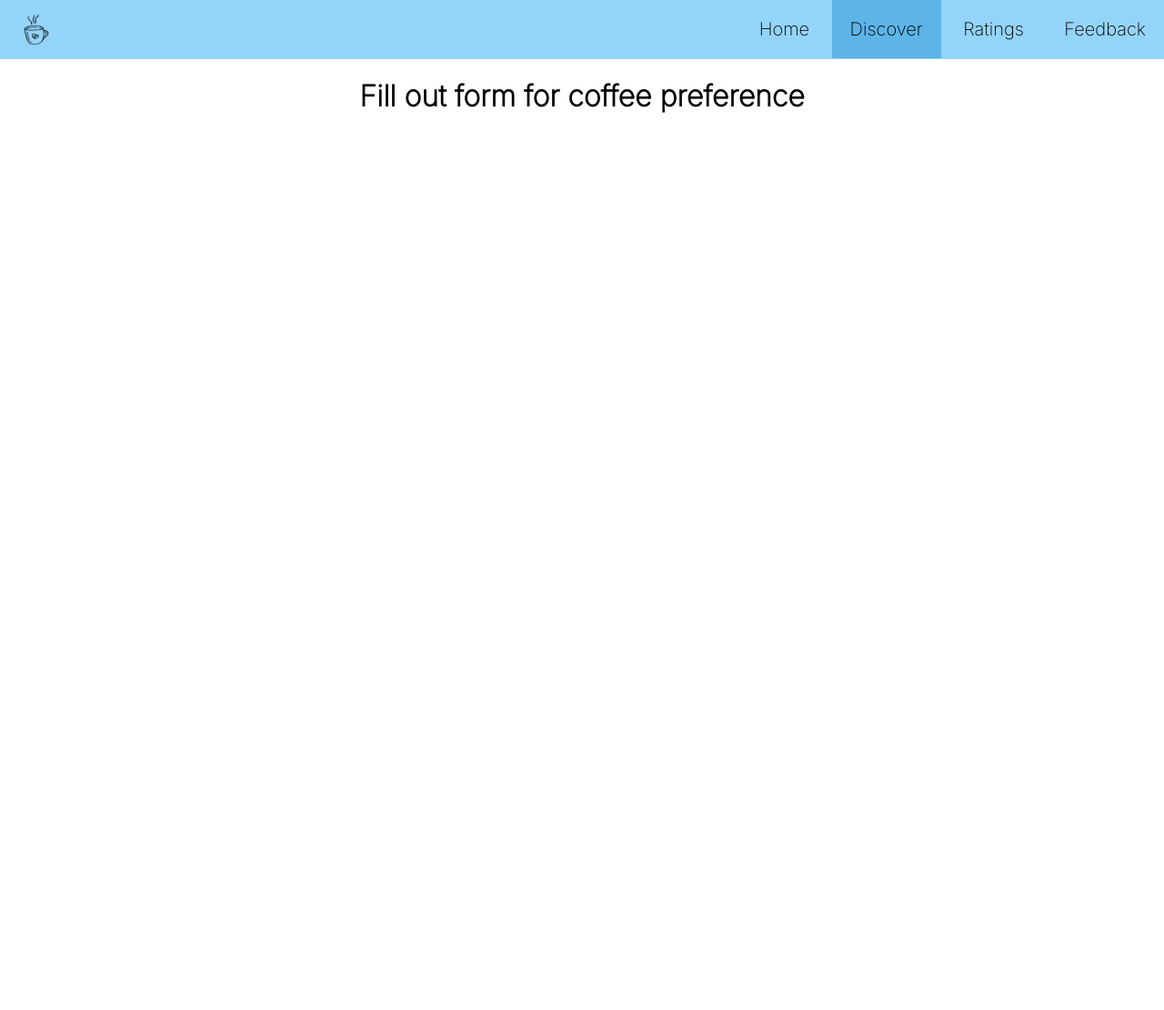
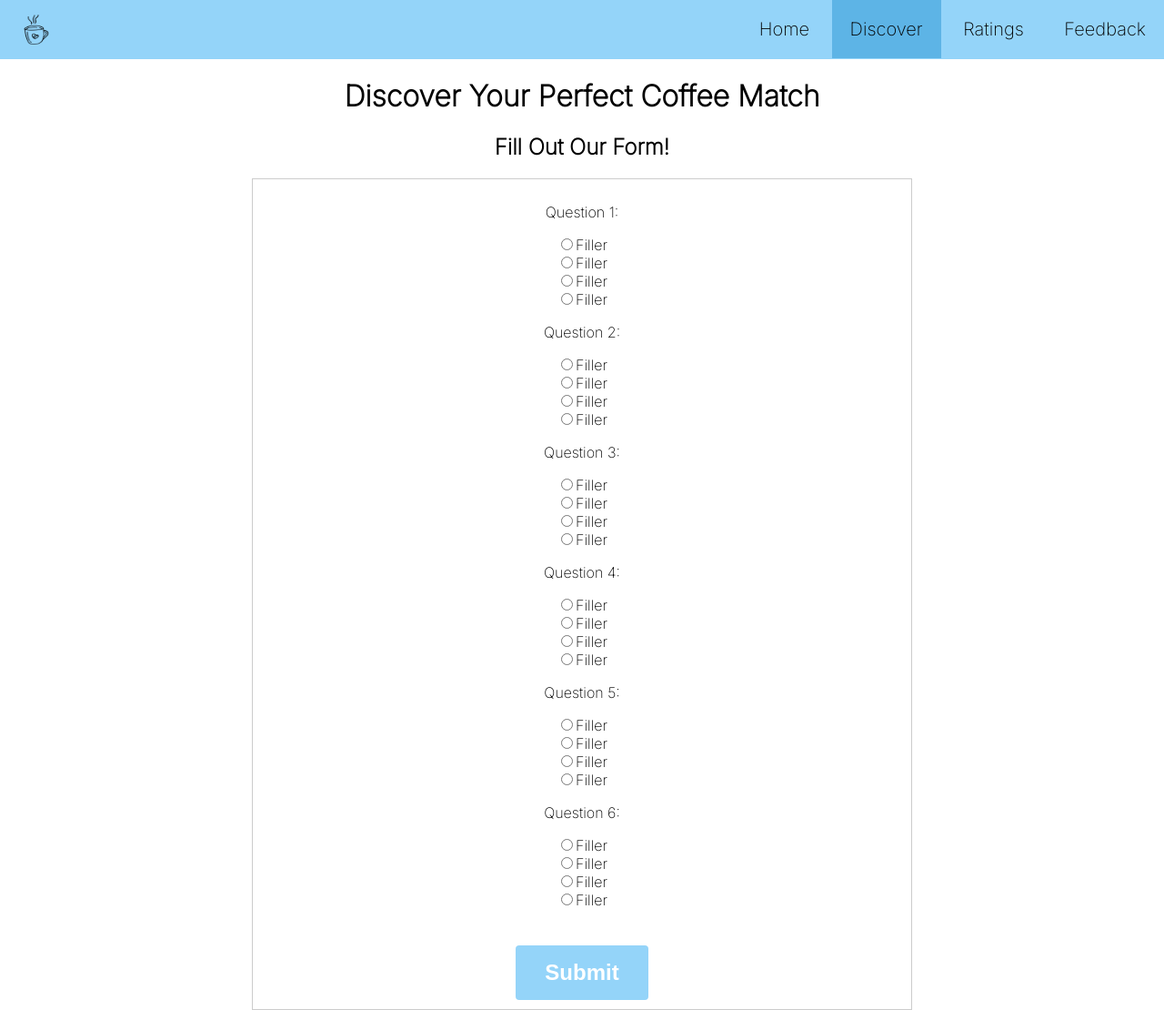
Before and after one commit to CS222-UIUC/course-project-champaign-coffee, a Flask app: page /discover in a window 1280 px wide. Shown: the whole page at 91% size. Before the commit the page ends 124 px from the top, so only its background shows below. Run offline with Flask 3, Linux system fonts and the light colour scheme.

Commit message:
new UI changes for site

```diff
--- a/app.py
+++ b/app.py
@@ -1,6 +1,7 @@
 """ FLASK SERVER FOR WEB APP """
 from flask import Flask, render_template, request
 app = Flask(__name__)
+app_version = '1.0'
 
 @app.route("/")
 def home():
--- a/static/style.css
+++ b/static/style.css
@@ -88,3 +88,10 @@ button, .find-my-coffee, .submit {
     color: black;
     cursor: pointer;
   }
+
+.form-border {
+  width: 55%;
+  margin: 0 auto;
+  border: 1px solid #ccc;
+  padding: 10px;
+  }
--- a/templates/discover.html
+++ b/templates/discover.html
@@ -1,24 +1,66 @@
 <!DOCTYPE html>
 <html>
 <head>
-	<link rel="stylesheet" type="text/css" href="{{ url_for('static', filename='style.css') }}">
+	<link rel="stylesheet" type="text/css" href="{{ url_for('static', filename='style.css') }}?v={{ app_version }}">
 	<link rel="preconnect" href="https://fonts.googleapis.com">
 	<link rel="preconnect" href="https://fonts.gstatic.com" crossorigin>
 <link href="https://fonts.googleapis.com/css2?family=Inter:wght@200&display=swap" rel="stylesheet">
-    <script src="{{ url_for('static', filename='script.js') }}"></script>
+    <script src="{{ url_for('static', filename='script.js') }}?v={{ app_version }}"></script>
 	<title>Champaign Coffee</title>
 </head>
 <body>
 	<!-- HTML code -->
 	<div class="topnav">
-		<img src="static/logo.png" alt="Coffee logo" style="float:left; width: 80px; height:65px;">
+		<img src="static/logo.png?v=1.0" alt="Coffee logo" style="float:left; width: 80px; height:65px;">
 		<a href="{{ url_for('home') }}">Home</a>
 		<a class="active" href="{{ url_for('discover') }}">Discover</a>
 		<a href="{{ url_for('ratings') }}">Ratings</a>
 		<a href="{{ url_for('feedback') }}">Feedback</a>
 	</div>
 
-    <center><h1>Fill out form for coffee preference</h1></center>
+    <center><h1>Discover Your Perfect Coffee Match</h1>
+	<h2>Fill Out Our Form!</h2></center>
+	<center><form class = "form-border">
+		<p>Question 1: </p>
+		<input type="radio" name="coffee-preference1" value="1">Filler<br>
+		<input type="radio" name="coffee-preference1" value="2">Filler<br>
+		<input type="radio" name="coffee-preference1" value="3">Filler<br>
+		<input type="radio" name="coffee-preference1" value="4">Filler<br>
+
+		<p>Question 2: </p>
+		<input type="radio" name="coffee-preference2" value="1">Filler<br>
+		<input type="radio" name="coffee-preference2" value="2">Filler<br>
+		<input type="radio" name="coffee-preference2" value="3">Filler<br>
+		<input type="radio" name="coffee-preference2" value="4">Filler<br>
+
+		<p>Question 3: </p>
+		<input type="radio" name="coffee-preference3" value="1">Filler<br>
+		<input type="radio" name="coffee-preference3" value="2">Filler<br>
+		<input type="radio" name="coffee-preference3" value="3">Filler<br>
+		<input type="radio" name="coffee-preference3" value="4">Filler<br>
+
+		<p>Question 4: </p>
+		<input type="radio" name="coffee-preference4" value="1">Filler<br>
+		<input type="radio" name="coffee-preference4" value="2">Filler<br>
+		<input type="radio" name="coffee-preference4" value="3">Filler<br>
+		<input type="radio" name="coffee-preference4" value="4">Filler<br>
+
+		<p>Question 5: </p>
+		<input type="radio" name="coffee-preference5" value="1">Filler<br>
+		<input type="radio" name="coffee-preference5" value="2">Filler<br>
+		<input type="radio" name="coffee-preference5" value="3">Filler<br>
+		<input type="radio" name="coffee-preference5" value="4">Filler<br>
+
+		<p>Question 6: </p>
+		<input type="radio" name="coffee-preference6" value="1">Filler<br>
+		<input type="radio" name="coffee-preference6" value="2">Filler<br>
+		<input type="radio" name="coffee-preference6" value="3">Filler<br>
+		<input type="radio" name="coffee-preference6" value="4">Filler<br>
+
+		<br><br>
+		<input type="submit" value="Submit" class = "submit"></center>
+	  </form>
+
 
 
 </body>
--- a/templates/feedback.html
+++ b/templates/feedback.html
@@ -1,16 +1,16 @@
 <!DOCTYPE html>
 <html>
 <head>
-	<link rel="stylesheet" type="text/css" href="{{ url_for('static', filename='style.css') }}">
+	<link rel="stylesheet" type="text/css" href="{{ url_for('static', filename='style.css') }}?v={{ app_version }}">
 	<link rel="preconnect" href="https://fonts.googleapis.com">
 	<link rel="preconnect" href="https://fonts.gstatic.com" crossorigin>
-    <script src="{{ url_for('static', filename='script.js') }}"></script>
+    <script src="{{ url_for('static', filename='script.js') }}?v={{ app_version }}"></script>
 	<title>Champaign Coffee</title>
 </head>
 <body>
 	<!-- HTML code -->
 	<div class="topnav">
-		<img src="static/logo.png" alt="Coffee logo" style="float:left; width: 80px; height:65px;">
+		<img src="static/logo.png?v=1.0" alt="Coffee logo" style="float:left; width: 80px; height:65px;">
 		<a href="{{url_for('home')}}">Home</a>
 		<a href = "{{url_for('discover')}}">Discover</a>
 		<a href="{{url_for('ratings')}}">Ratings</a>
--- a/templates/index.html
+++ b/templates/index.html
@@ -1,16 +1,16 @@
 <!DOCTYPE html>
 <html>
 <head>
-	<link rel="stylesheet" type="text/css" href="{{ url_for('static', filename='style.css') }}">
+	<link rel="stylesheet" type="text/css" href="{{ url_for('static', filename='style.css') }}?v={{ app_version }}">
 	<link rel="preconnect" href="https://fonts.googleapis.com">
 	<link rel="preconnect" href="https://fonts.gstatic.com" crossorigin>
-    <script src="{{ url_for('static', filename='script.js') }}"></script>
+    <script src="{{ url_for('static', filename='script.js') }}?v={{ app_version }}"></script>
 	<title>Champaign Coffee</title>
 </head>
 <body>
 	<!-- HTML code -->
 	<div class="topnav">
-		<img src="static/logo.png" alt="Coffee logo" style="float:left; width: 80px; height:65px;">
+		<img src="static/logo.png?v=1.0" alt="Coffee logo" style="float:left; width: 80px; height:65px;">
 		<a class="active" href="{{ url_for('home') }}">Home</a>
 		<a href="{{ url_for('discover') }}">Discover</a>
 		<a href="{{ url_for('ratings') }}">Ratings</a>
```
Also changed, not shown: templates/ratings.html (+10 -4 lines).
